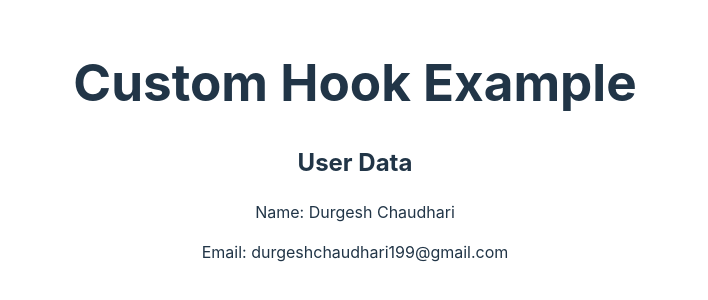
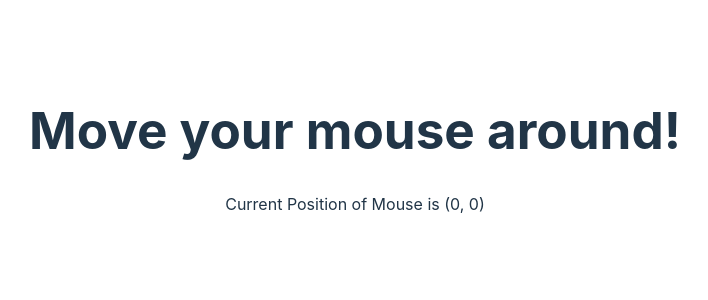
Before and after one commit to durgeshh04/React.js-Learning, a React (Vite) app: page / in a window 1280 px wide. Shown: the part 250-550 px from the top of the page, without its empty margins (285-993 px from the left). Built offline with nearby package versions, Linux system fonts and the light colour scheme.

Commit message:
Files Added

```diff
--- a/src/App.jsx
+++ b/src/App.jsx
@@ -18,6 +18,7 @@ import RefsReact from "./components/RefsReact";
 import ForwadingRefs from "./components/ForwadingRefs";
 import PortalsReact from "./components/PortalsReact";
 import CustomHook from "./components/CustomHook";
+import ParentPattern from "./components/ParentPattern";
 function App() {
   // Basic understanding of how to send props to the component
   // const names = {
@@ -94,8 +95,15 @@ function App() {
         {/* Portals in React */}
         {/* <PortalsReact /> */}
 
+        {/* Custom Hooks: Encapsulate reusable logic in hooks, allowing you to share functionality between different functional components without altering the component hierarchy. This is often the preferred method in modern React development.
+        --------------------------------------------------------------------------
+        Children as a Function: This pattern allows you to pass a function as a child to a component, similar to render props, and is a straightforward way to share rendering logic. */}
+
         {/* Custome Hooks */}
-        <CustomHook />
+        {/* <CustomHook /> */}
+
+        {/* Alternate for Custom Hooks is Children as a Function Pattern */}
+        <ParentPattern />
       </div>
     </>
   );
--- /dev/null
+++ b/src/components/ChildrenPattern.jsx
@@ -0,0 +1,20 @@
+import React, { useState, useEffect, Children } from "react";
+
+const ChildrenPattern = ({children}) => {
+  const [position, setPosition] = useState({ x: 0, y: 0 });
+
+  useEffect(() => {
+    const updatePosition = (e) => {
+        setPosition({x:e.clientX, y:e.clientY})
+    };
+
+    window.addEventListener('mousemove', updatePosition)
+
+    return()=>{
+        window.removeEventListener('mousemove', updatePosition)
+    }
+  }, []);
+  return children(position);
+};
+
+export default ChildrenPattern;
--- /dev/null
+++ b/src/components/ParentPattern.jsx
@@ -0,0 +1,21 @@
+import React from "react";
+import ChildrenPattern from "./ChildrenPattern";
+
+const ParentPattern = () => {
+  return (
+    <div>
+      <ChildrenPattern>
+        {({ x, y }) => (
+          <div>
+            <h1>Move your mouse around!</h1>
+            <p>
+              Current Position of Mouse is ({x}, {y})
+            </p>
+          </div>
+        )}
+      </ChildrenPattern>
+    </div>
+  );
+};
+
+export default ParentPattern;
```
